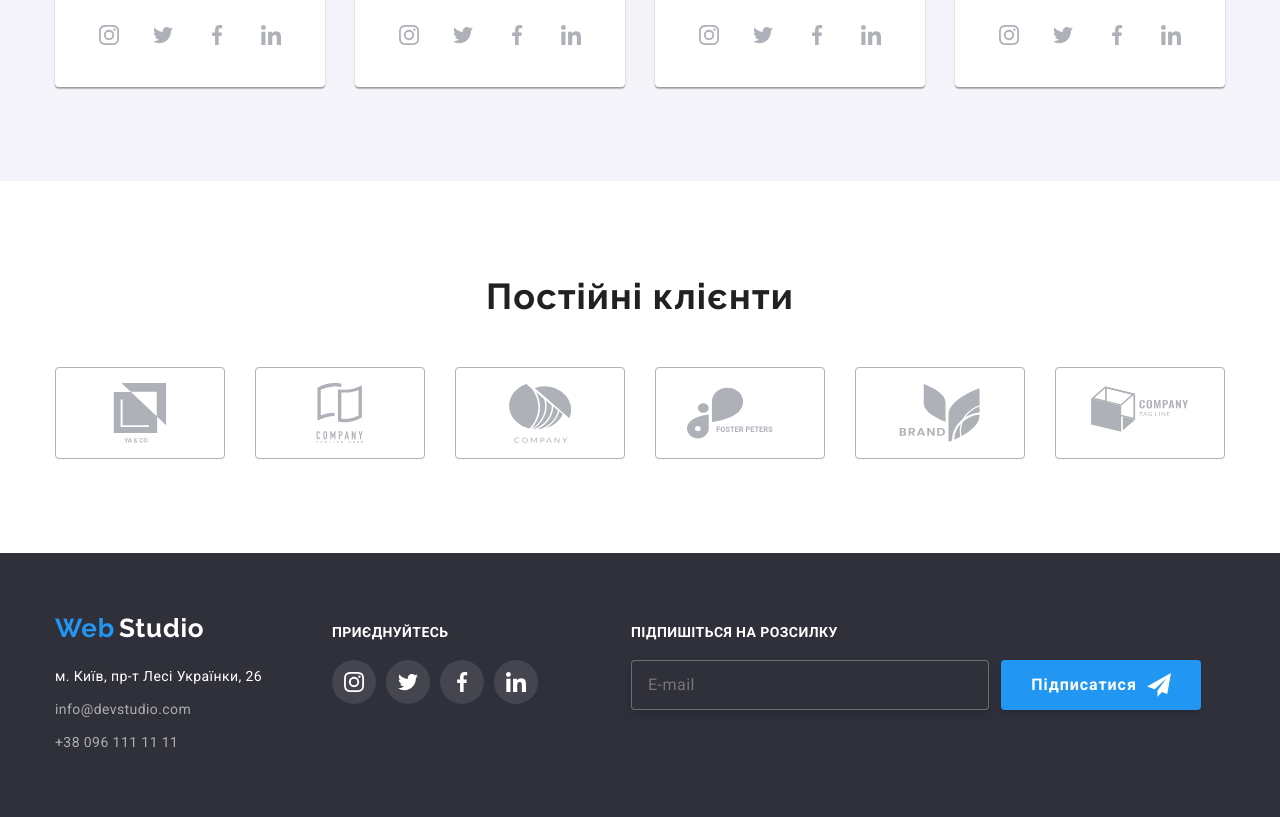
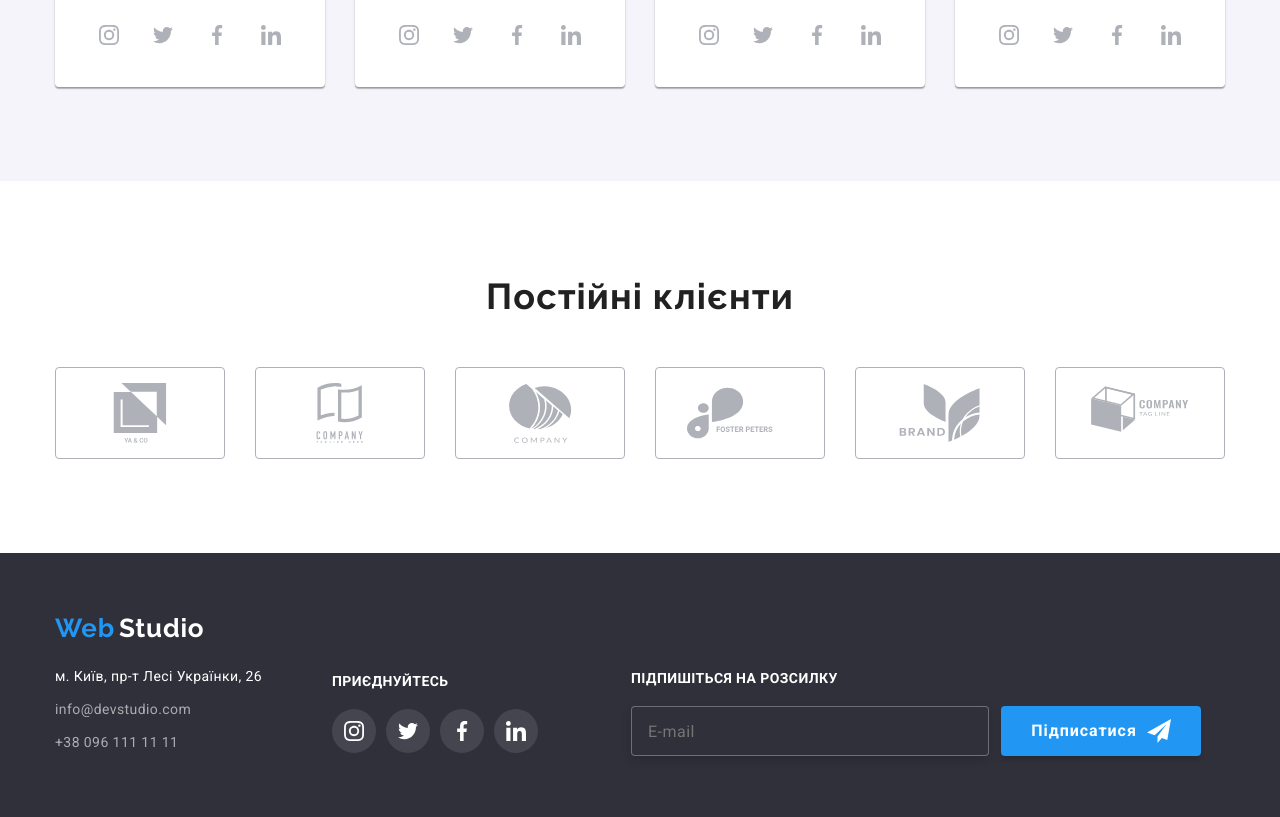
Before and after one commit to Stas4151/goit-markup-hw-08, a plain HTML site: page index.html in a window 1280 px wide. Shown: the part 2152-2969 px from the top of the page. Drawn offline with nearby package versions, Linux system fonts and the light colour scheme.

Commit message:
redy yet

```diff
--- a/sass/components/_footer.scss
+++ b/sass/components/_footer.scss
@@ -4,7 +4,9 @@
     flex-direction: column;
 
     @media screen and (min-width: 768px) {
-        align-items: baseline;
+        display: flex;
+        flex-wrap: wrap;
+        flex-direction: row;
     }
 
     @media screen and (min-width: 1200px) {
```
Also changed, not shown: css/main.css, css/main.min.css, 2 other files.
